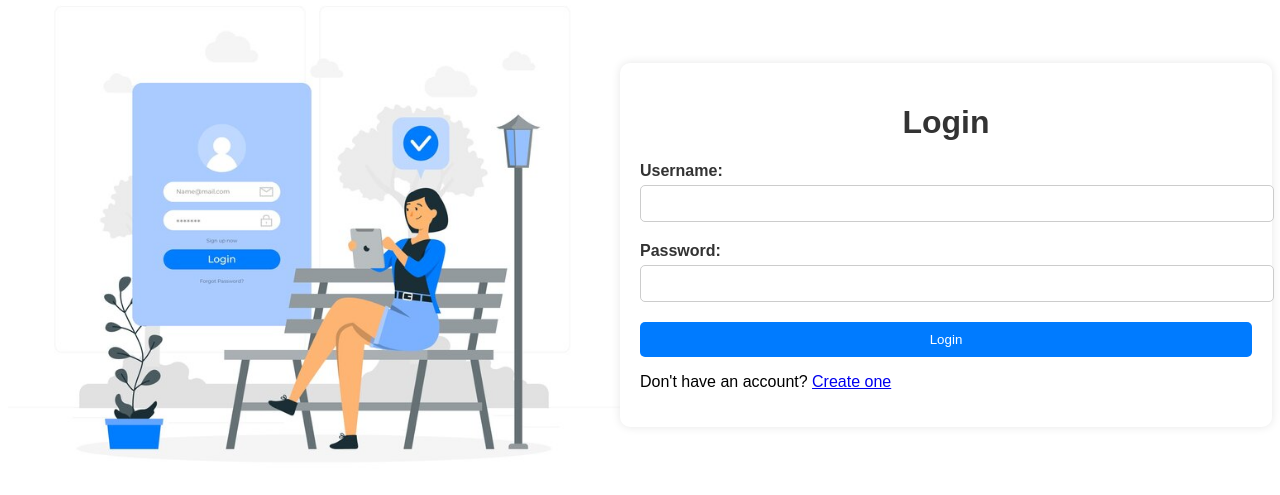
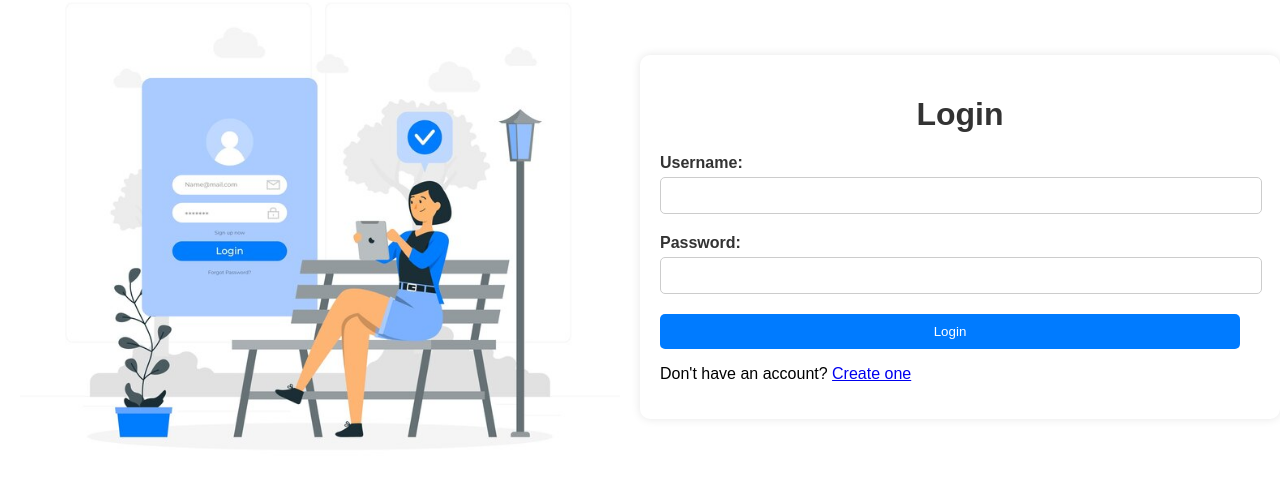
Before and after one commit to BRUNDAVANAMSUREKHA/Registration-form, a plain HTML site: page index.html in a window 1280 px wide. Shown: the part 163-658 px from the top of the page. Drawn offline with Linux system fonts and the light colour scheme.

Commit message:
index.html

```diff
--- a/index.html
+++ b/index.html
@@ -4,7 +4,102 @@
   <meta charset="UTF-8">
   <meta name="viewport" content="width=device-width, initial-scale=1.0">
   <title>User Registration</title>
-  <link rel="stylesheet" href="style.css">
+  <style>
+    /* Add your CSS styles here */
+    body {
+      font-family: 'Arial', sans-serif;
+      background-color: E1F8DC;
+      margin: 0;
+      padding: 0;
+    }
+
+    .container {
+      display: flex;
+      justify-content: center;
+      align-items: center;
+      height: 100vh;
+    }
+
+    .left-section {
+      flex: 1;
+      padding: 20px;
+    }
+
+    .left-section img {
+      max-width: 100%;
+      height: auto;
+      display: block;
+    }
+
+    .right-section {
+      flex: 1;
+      padding: 20px;
+      background-color: #fff;
+      border-radius: 10px;
+      box-shadow: 0 0 10px rgba(0, 0, 0, 0.1);
+    }
+
+    h1 {
+      text-align: center;
+      color: #333;
+    }
+
+    .form-group {
+      margin-bottom: 20px;
+    }
+
+    label {
+      display: block;
+      font-weight: bold;
+      margin-bottom: 5px;
+      color: #333;
+    }
+
+    input[type="text"],
+    input[type="email"],
+    input[type="password"],
+    input[type="date"],
+    input[type="tel"] {
+      width: calc(100% - 20px);
+      padding: 10px;
+      border: 1px solid #ccc;
+      border-radius: 5px;
+    }
+
+    button.btn {
+      width: calc(100% - 20px);
+      padding: 10px;
+      background-color: #007bff;
+      color: #fff;
+      border: none;
+      border-radius: 5px;
+      cursor: pointer;
+    }
+
+    button.btn:hover {
+      background-color: #0056b3;
+    }
+
+    .success-popup {
+      position: fixed;
+      top: 20px;
+      left: 50%;
+      transform: translateX(-50%);
+      background-color: #7FFF00;
+      color: #fff;
+      padding: 10px 20px;
+      border-radius: 5px;
+      box-shadow: 0 0 10px rgba(0, 0, 0, 0.2);
+      opacity: 0;
+      transition: opacity 0.5s ease-in-out;
+      z-index: 9999;
+    }
+
+    .success-popup span {
+      margin-right: 10px;
+    }
+
+  </style>
 </head>
 <body>
   <div class="container">
@@ -24,16 +119,48 @@
           <input type="password" id="password" name="password" required>
         </div>
 
-        <button type="submit" class="btn">Login</button>
+        <button type="submit" class="btn" id="loginButton">Login</button>
       </form>
-      <p>Don't have an account? <a href="#" onclick="openRegistrationForm()">Create one</a></p>
+      <p>Don't have an account? <a href="#" id="openRegistrationForm">Create one</a></p>
     </div>
   </div>
 
   <script>
-    function openRegistrationForm() {
+    // Function to show popup message with green tick
+    function showSuccessMessage(message) {
+      const popup = document.createElement('div');
+      popup.className = 'success-popup';
+      popup.innerHTML = `<span>&#10004;</span>${message}`;
+
+      document.body.appendChild(popup);
+
+      setTimeout(() => {
+        popup.style.opacity = '1';
+      }, 100);
+
+      setTimeout(() => {
+        popup.style.opacity = '0';
+        setTimeout(() => {
+          document.body.removeChild(popup);
+        }, 500);
+      }, 2000);
+    }
+
+    // Function to handle login form submission
+    document.getElementById("loginpage").addEventListener("submit", function(event) {
+      event.preventDefault(); // Prevent the default form submission behavior
+
+      // Simulate login successful message
+      showSuccessMessage('Login successful ✔');
+    });
+
+    // Function to open registration form
+    document.getElementById("openRegistrationForm").addEventListener("click", function(event) {
+      event.preventDefault(); // Prevent the default link behavior
+
+      // Open registration form in a new window
       window.open('registration_form.html', '_blank', 'width=400,height=600');
-    }
+    });
   </script>
 </body>
 </html>
```
